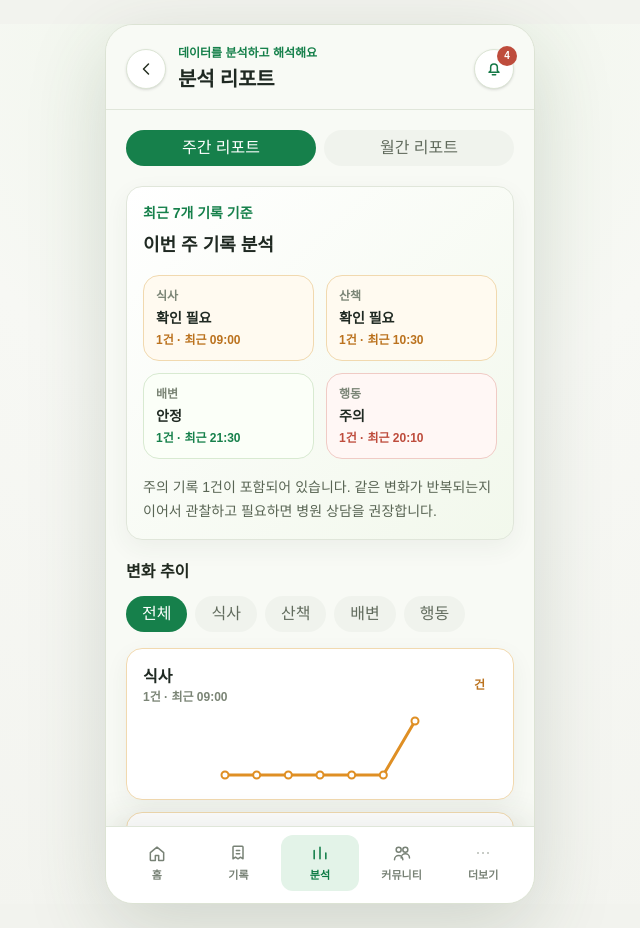
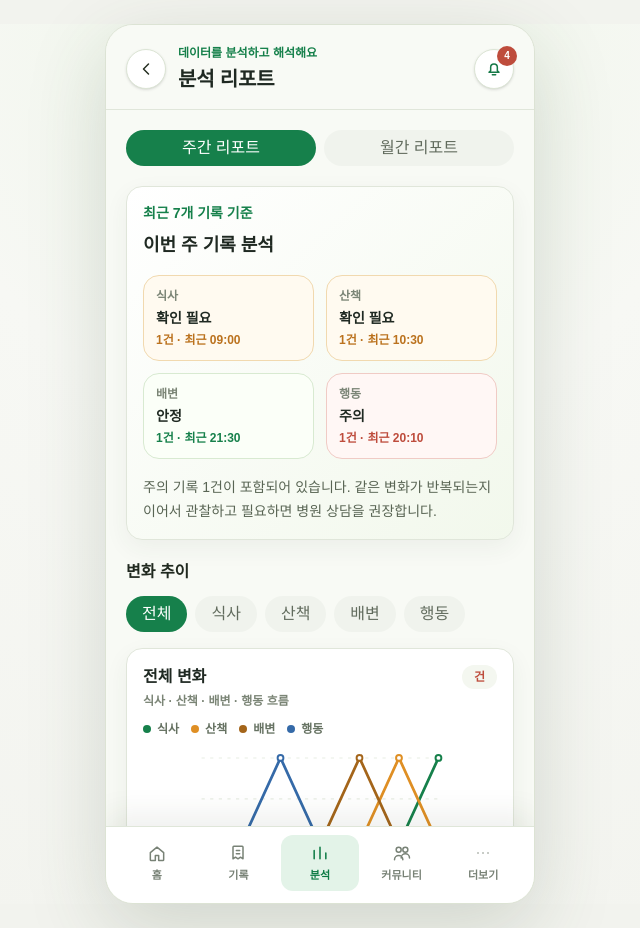
Before and after one commit to PU3-Lab/pet-log-v1.0, a Next.js app in the folder app/web/: page /analysis in a window 1280 px wide. Shown: the whole page, without its empty margins (320-960 px from the left). Built offline with nearby package versions, Linux system fonts and the light colour scheme.

Commit message:
feat: add multiline analysis trend chart

```diff
--- a/app/web/src/app/analysis/page.tsx
+++ b/app/web/src/app/analysis/page.tsx
@@ -3,13 +3,13 @@
 import { useMemo, useState } from "react";
 import { AppShell } from "@/components/app-shell";
 import { usePetLog } from "@/components/pet-log-provider";
-import { Card, MiniLineChart, Pill, SectionHeader } from "@/components/ui";
+import { Card, MultiLineChart, Pill, SectionHeader } from "@/components/ui";
 import { getAiInsights } from "@/lib/ai-insights";
 import {
   getAnalysisMetrics,
   getAnalysisReport,
+  getAnalysisTrendChart,
   getVetBrief,
-  getVisibleAnalysisMetrics,
   type AnalysisMetricFilter,
   type AnalysisRange,
   type AnalysisTone,
@@ -34,13 +34,6 @@ const toneCard: Record<AnalysisTone, string> = {
   blue: "border-[#d4e0f5] bg-[#f6f9ff]",
 };
 
-const chartTone: Record<AnalysisTone, string> = {
-  green: "#16804b",
-  orange: "#df8f24",
-  red: "#be4c3c",
-  blue: "#356aa8",
-};
-
 export default function AnalysisPage() {
   const { records } = usePetLog();
   const [activeRange, setActiveRange] = useState<AnalysisRange>("weekly");
@@ -50,7 +43,7 @@ export default function AnalysisPage() {
   const aiInsights = useMemo(() => getAiInsights(records), [records]);
   const metrics = useMemo(() => getAnalysisMetrics(records), [records]);
   const vetBrief = useMemo(() => getVetBrief(records), [records]);
-  const visibleMetrics = useMemo(() => getVisibleAnalysisMetrics(metrics, activeMetric), [activeMetric, metrics]);
+  const trendChart = useMemo(() => getAnalysisTrendChart(metrics, activeMetric), [activeMetric, metrics]);
 
   return (
     <AppShell subtitle="데이터를 분석하고 해석해요" title="분석 리포트">
@@ -90,22 +83,26 @@ export default function AnalysisPage() {
               </Pill>
             ))}
           </div>
-          <div className="space-y-3">
-            {visibleMetrics.map((metric) => (
-              <Card className={toneCard[metric.tone]} key={metric.label}>
-                <div className="mb-2 flex items-center justify-between gap-3">
+          <Card>
+            <div className="mb-3 flex items-start justify-between gap-3">
               <div>
-                    <h3 className="font-bold text-[#1f2922]">{metric.label}</h3>
-                    <p className="text-xs font-semibold text-[#7b8576]">{metric.trend}</p>
+                <h3 className="font-bold text-[#1f2922]">{trendChart.title}</h3>
+                <p className="mt-1 text-xs font-semibold text-[#7b8576]">{trendChart.detail}</p>
               </div>
-                  <span className={`rounded-full bg-white/75 px-3 py-1 text-xs font-bold ${toneText[metric.tone]}`}>
-                    {metric.unit}
+              <span className={`rounded-full bg-[#f4f7f0] px-3 py-1 text-xs font-bold ${toneText[trendChart.tone]}`}>
+                {trendChart.unit}
               </span>
             </div>
-                <MiniLineChart tone={chartTone[metric.tone]} values={metric.values} />
-              </Card>
+            <div className="mb-2 flex flex-wrap gap-3">
+              {trendChart.series.map((series) => (
+                <span className="inline-flex items-center gap-1.5 text-xs font-bold text-[#667262]" key={series.id}>
+                  <span className="h-2 w-2 rounded-full" style={{ backgroundColor: series.color }} />
+                  {series.label}
+                </span>
               ))}
             </div>
+            <MultiLineChart series={trendChart.series} />
+          </Card>
         </section>
 
         <section>
--- a/app/web/src/components/ui.tsx
+++ b/app/web/src/components/ui.tsx
@@ -97,6 +97,54 @@ export function MiniLineChart({ values, tone = "#16804b" }: { values: number[];
   );
 }
 
+export type MultiLineChartSeries = {
+  label: string;
+  values: number[];
+  color: string;
+};
+
+export function MultiLineChart({ series }: { series: MultiLineChartSeries[] }) {
+  const width = 220;
+  const height = 104;
+  const allValues = series.flatMap((item) => item.values);
+  const min = Math.min(0, ...allValues);
+  const max = Math.max(1, ...allValues);
+  const range = max - min || 1;
+
+  const getPoint = (value: number, index: number, length: number) => {
+    const x = length > 1 ? (index / (length - 1)) * width : width / 2;
+    const y = height - ((value - min) / range) * (height - 24) - 12;
+    return { x, y };
+  };
+
+  return (
+    <svg aria-label="변화 추이 그래프" className="h-[112px] w-full" role="img" viewBox={`0 0 ${width} ${height}`}>
+      {[0, 1, 2].map((line) => {
+        const y = 12 + line * 38;
+        return <line key={line} stroke="#e8ede3" strokeDasharray="3 5" strokeWidth="1" x1="0" x2={width} y1={y} y2={y} />;
+      })}
+      {series.map((item) => {
+        const points = item.values
+          .map((value, index) => {
+            const point = getPoint(value, index, item.values.length);
+            return `${point.x},${point.y}`;
+          })
+          .join(" ");
+
+        return (
+          <g key={item.label}>
+            <polyline fill="none" points={points} stroke={item.color} strokeLinecap="round" strokeLinejoin="round" strokeWidth="2.5" />
+            {item.values.map((value, index) => {
+              const point = getPoint(value, index, item.values.length);
+              return <circle cx={point.x} cy={point.y} fill="white" key={`${item.label}-${index}`} r="2.7" stroke={item.color} strokeWidth="1.8" />;
+            })}
+          </g>
+        );
+      })}
+    </svg>
+  );
+}
+
 export function AiMascot() {
   return (
     <div className="grid h-12 w-12 shrink-0 place-items-center rounded-full border border-[#caead5] bg-[#f4fff7] text-lg font-black text-[#16804b] shadow-inner">
--- a/app/web/src/lib/analysis-summary.ts
+++ b/app/web/src/lib/analysis-summary.ts
@@ -24,6 +24,17 @@ export type AnalysisMetric = {
 
 export type AnalysisMetricFilter = "all" | AnalysisMetric["id"];
 
+export type AnalysisTrendSeries = Pick<AnalysisMetric, "id" | "label" | "values"> & {
+  color: string;
+};
+
+export type AnalysisTrendChart = {
+  title: string;
+  detail: string;
+  unit: string;
+  tone: AnalysisTone;
+  series: AnalysisTrendSeries[];
+};
 
 export type AnalysisReport = {
   period: string;
@@ -40,6 +51,12 @@ export type VetBrief = {
 
 const reportCategories: RecordCategory[] = ["meal", "walk", "stool", "behavior"];
 const metricCategories: AnalysisMetric["id"][] = ["meal", "walk", "stool", "behavior"];
+const metricChartColors: Record<AnalysisMetric["id"], string> = {
+  meal: "#16804b",
+  walk: "#df8f24",
+  stool: "#a4651a",
+  behavior: "#356aa8",
+};
 
 const statusView: Record<RecordStatus, { value: string; tone: AnalysisTone }> = {
   normal: { value: "안정", tone: "green" },
@@ -89,6 +106,25 @@ export function getVisibleAnalysisMetrics(metrics: AnalysisMetric[], activeMetri
   return metrics.filter((metric) => metric.id === activeMetric);
 }
 
+export function getAnalysisTrendChart(metrics: AnalysisMetric[], activeMetric: AnalysisMetricFilter): AnalysisTrendChart {
+  const visibleMetrics = getVisibleAnalysisMetrics(metrics, activeMetric);
+  const primaryMetric = visibleMetrics[0];
+  const isAll = activeMetric === "all";
+
+  return {
+    title: isAll ? "전체 변화" : primaryMetric?.label ?? "변화 추이",
+    detail: isAll ? "식사 · 산책 · 배변 · 행동 흐름" : primaryMetric?.trend ?? "최근 기록 없음",
+    unit: primaryMetric?.unit ?? "건",
+    tone: getTrendChartTone(visibleMetrics),
+    series: visibleMetrics.map((metric) => ({
+      id: metric.id,
+      label: metric.label,
+      values: metric.values,
+      color: metricChartColors[metric.id],
+    })),
+  };
+}
+
 export function getVetBrief(records: RecordEntry[]): VetBrief {
   const recentRecords = records.slice(0, 3);
   const hasAlert = records.some((record) => record.status === "alert");
@@ -103,6 +139,18 @@ export function getVetBrief(records: RecordEntry[]): VetBrief {
         ? recentRecords.map((record) => `${record.date} ${record.time} · ${categoryLabels[record.category]} · ${record.title}`)
         : ["아직 제출용으로 정리할 기록이 없습니다."],
   };
+}
+
+function getTrendChartTone(metrics: AnalysisMetric[]): AnalysisTone {
+  if (metrics.some((metric) => metric.tone === "red")) {
+    return "red";
+  }
+
+  if (metrics.some((metric) => metric.tone === "orange")) {
+    return "orange";
+  }
+
+  return metrics.some((metric) => metric.tone === "green") ? "green" : "blue";
 }
 
 function createReportCard(category: RecordCategory, records: RecordEntry[]): AnalysisCard {
```
Lines whose indentation alone changed are shown as unchanged.
